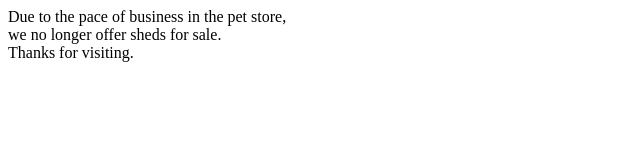
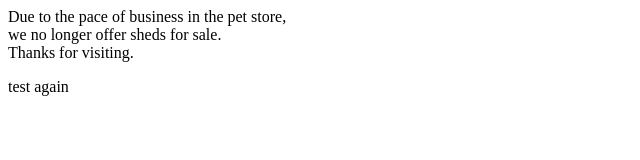
Before and after one commit to MelStoltz/Bradfordminibarns, a plain HTML site: page index.html in a window 1280 px wide. Shown: the full height of the page, 0-640 px from the left. Drawn offline with Linux system fonts and the light colour scheme.

Commit message:
Update index.html

```diff
--- a/index.html
+++ b/index.html
@@ -10,6 +10,6 @@
 <p>Due to the pace of business in the pet store,
 <br> we no longer offer sheds for sale.
 <br> Thanks for visiting. </p>
-
+test again
 </body>
 </html>
```
